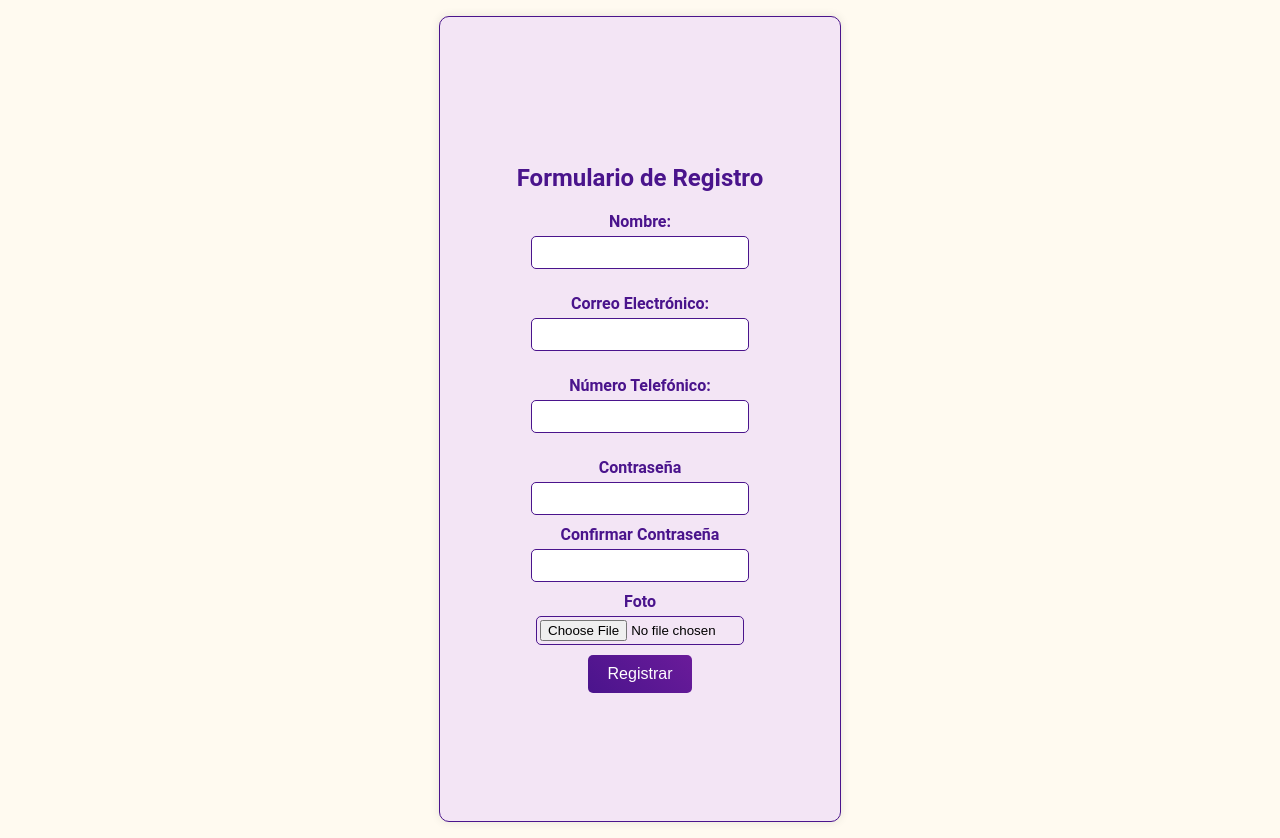
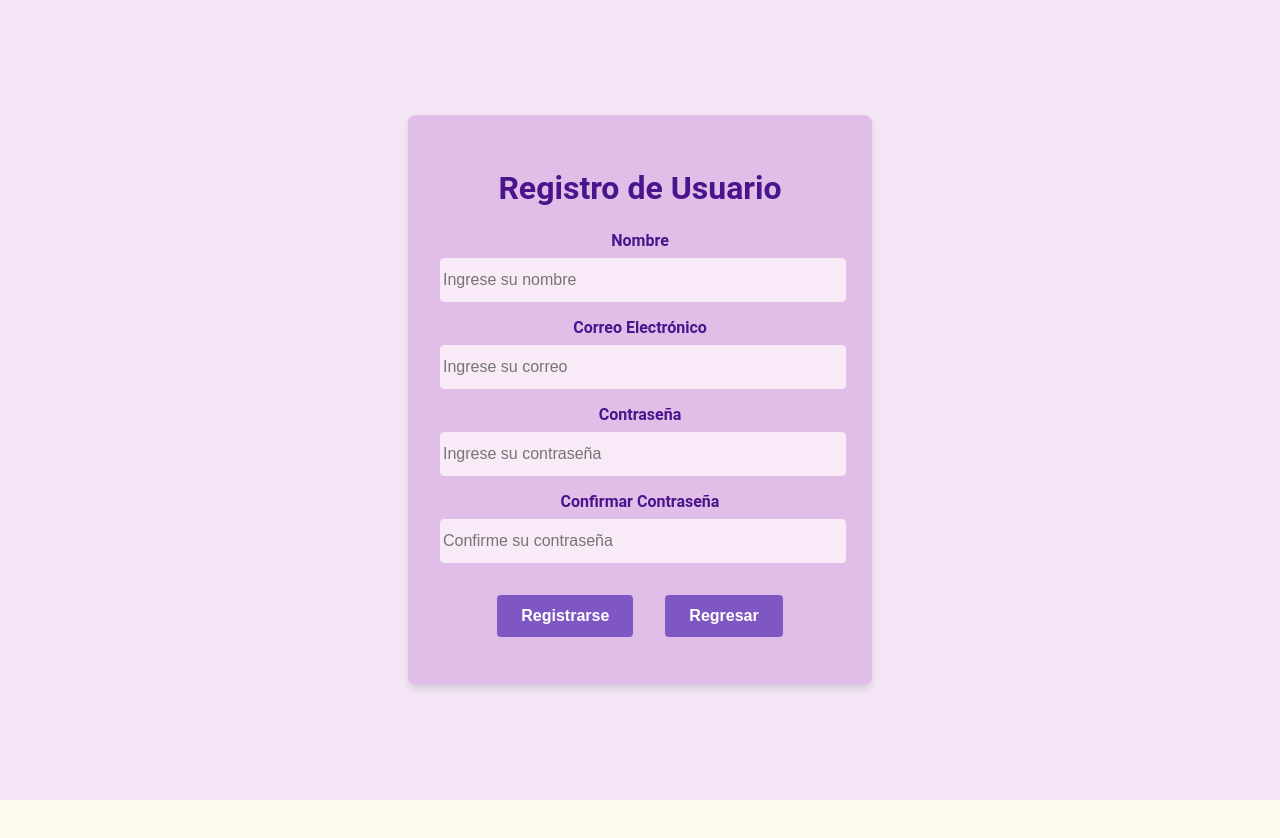
Before and after one commit to ElAdagioDeJP/E-Commerce_CercaMio, a React (Vite) app in the folder frontend/: page /registro in a window 1280 px wide. After the commit the page ends 800 px from the top, so only its background shows below. Built offline with nearby package versions, Linux system fonts and the light colour scheme.

Commit message:
upgrading the design of register page

```diff
--- a/frontend/src/Registro.css
+++ b/frontend/src/Registro.css
@@ -1,102 +1,110 @@
-/* Archivo: Registro.css */
-
-.registro-container {
-    max-width: 400px;
-    margin: 1rem auto;
-    padding-top: 2px;
-    padding-bottom: 2px;
-
-    border: 1px solid #4A148C;
-    border-radius: 10px;
-    box-shadow: 0 0 10px rgba(0, 0, 0, 0.1);
-    background-color: #7E57C2;
+/* General Container */
+.login-container {
+    display: flex;
+    justify-content: center;
+    align-items: center;
+    height: 100vh;
     background-color: #F3E5F5; /* Fondo general */
-    display: flex;
-    flex-direction: column;
-    align-items: center;
-    justify-content: center;
-    height: 100vh;
-    text-align: center;
+    margin: 0;
   }
 
-.registro-container h2 {
+  /* Card */
+  .login-card {
+    background-color: #E1BEE7; /* Fondo del cuadro */
+    padding: 2rem;
+    border-radius: 12px;
+    box-shadow: 0px 8px 15px rgba(0, 0, 0, 0.2);
     text-align: center;
-    margin-bottom: 20px;
-    color: #4A148C;
+    width: 100%;
+    max-width: 450px;
+    animation: fadeIn 0.5s ease-in-out;
   }
 
-.registro-container form {
-    display: flex;
-    flex-direction: column;
-    align-items: center;
+  /* Animación */
+  @keyframes fadeIn {
+    from {
+      opacity: 0;
+      transform: translateY(-10px);
+    }
+    to {
+      opacity: 1;
+      transform: translateY(0);
+    }
   }
 
-.registro-container label {
-    margin-bottom: 5px;
+  /* Title */
+  .login-title {
+    color: #4A148C; /* Texto principal */
+    font-size: 2.5rem;
     font-weight: bold;
-    color: #4A148C;
+    margin-bottom: 1.5rem;
+    text-shadow: 1px 1px 2px rgba(0, 0, 0, 0.3);
   }
 
-.registro-container input {
-    margin-bottom: 15px;
-    padding: 10px;
-    border: 1px solid #4A148C;
-    border-radius: 5px;
-    padding: 8px;
-    width: 200px;
-    margin-bottom: 10px;
+  /* Labels */
+  .login-label {
+    display: block;
+    color: #4A148C; /* Texto principal */
+    font-weight: 600;
+    margin-bottom: 0.5rem;
+    font-size: 1rem;
+    text-align: left;
   }
 
-.registro-container input[type="file"] {
-    padding: 3px;
+  /* Inputs */
+  .login-input {
+    width: 100%;
+    padding: 0.75rem;
+    margin-bottom: 1.2rem;
+    border: 1px solid #D1C4E9;
+    border-radius: 6px;
+    background-color: #F8EAF6; /* Fondo de los inputs */
+    font-size: 1rem;
+    color: #4A148C;
+    transition: border-color 0.3s ease;
   }
 
-.registro-container button {
-    padding: 10px;
-    border: none;
-    border-radius: 5px;
-    background: linear-gradient(45deg, #4A148C, #6A1B9A); /* Colores de ejemplo */
-    color: white;
-    font-size: 16px;
-    cursor: pointer;
-    padding: 10px 20px;
+  .login-input:focus {
+    border-color: #7E57C2; /* Border en foco */
+    outline: none;
+    box-shadow: 0px 0px 4px rgba(126, 87, 194, 0.5);
   }
 
-.registro-container button:hover {
-    background: linear-gradient(45deg, #6A1B9A, #4A148C); /* Colores de ejemplo */
+  /* Buttons */
+  .login-button {
+    background-color: #7E57C2; /* Fondo del botón */
+    color: #FFFFFF; /* Texto del botón */
+    padding: 0.8rem 1.5rem;
+    border: none;
+    border-radius: 6px;
+    font-size: 1rem;
+    font-weight: bold;
+    cursor: pointer;
+    transition: background-color 0.3s ease, transform 0.2s ease;
   }
 
-.foto-preview {
-    margin-top: 15px;
-    max-width: 100%;
-    height: auto;
-    border-radius: 5px;
+  .login-button:hover {
+    background-color: #6A1B9A; /* Hover del botón */
+    transform: scale(1.05);
   }
 
-form {
-    display: flex;
-    flex-direction: column;
-    align-items: center;
+  .login-button:active {
+    transform: scale(0.98);
   }
 
-.form-group {
-    display: flex;
-    flex-direction: column;
-    align-items: center;
-    margin-bottom: 15px;
+  /* Footer */
+  .login-footer {
+    margin-top: 1rem;
+    color: #4A148C; /* Texto del pie */
+    font-size: 0.9rem;
   }
 
-label {
-    margin-bottom: 5px;
+  .login-footer a {
+    color: #7E57C2; /* Color del enlace */
+    text-decoration: none;
+    font-weight: bold;
   }
 
-input {
-    padding: 8px;
-    width: 200px;
-    margin-bottom: 10px;
+  .login-footer a:hover {
+    text-decoration: underline;
   }
-
-button {
-    padding: 10px 20px;
-    cursor: pointer;
-}
--- a/frontend/src/Registro.jsx
+++ b/frontend/src/Registro.jsx
@@ -1,106 +1,105 @@
 import React, { useState } from 'react';
-import './Registro.css';
+import { useNavigate } from 'react-router-dom';
+import "./SesionUsuario.css";
 
-const Registro = () => {
+const RegistroUsuario = () => {
+  const navigate = useNavigate();
+
+  // Estados para manejar los datos del formulario
   const [formData, setFormData] = useState({
     nombre: '',
     email: '',
     password: '',
-    confirmPassword: '',
-    foto: null,
-    telefono: ''
+    confirmPassword: ''
   });
-  const [fotoPreview, setFotoPreview] = useState(null);
 
-  const handleChange = (e) => {
-    const { name, value, files } = e.target;
-    if (name === 'foto' && files.length > 0) {
-      const file = files[0];
-      setFormData({
-        ...formData,
-        [name]: file
-      });
-      setFotoPreview(URL.createObjectURL(file));
-    } else {
-      setFormData({
-        ...formData,
-        [name]: value
-      });
-    }
+  // Manejar cambios en los inputs
+  const handleInputChange = (e) => {
+    const { id, value } = e.target;
+    setFormData({ ...formData, [id]: value });
   };
 
-  const handleSubmit = (e) => {
+  // Manejar el envío del formulario
+  const handleRegisterClick = (e) => {
     e.preventDefault();
-    // Aquí puedes agregar la lógica para manejar el registro del usuario
-    console.log('Datos del formulario:', formData);
+
+    // Validación básica
+    if (!formData.nombre || !formData.email || !formData.password || !formData.confirmPassword) {
+      alert("Por favor, completa todos los campos.");
+      return;
+    }
+
+    if (formData.password !== formData.confirmPassword) {
+      alert("Las contraseñas no coinciden.");
+      return;
+    }
+
+    // Aquí podrías realizar una llamada al backend para registrar al usuario
+    console.log("Usuario registrado:", formData);
+
+    // Redirigir al inicio de sesión
+    navigate('/');
+  };
+
+  const handleBackClick = () => {
+    navigate('/');
   };
 
   return (
-    <div className="registro-container">
-      <h2>Formulario de Registro</h2>
-      <form action="/submit" method="post" onSubmit={handleSubmit}>
-        <div className="form-group">
-          <label htmlFor="nombre">Nombre:</label>
+    <div className="login-container">
+      <div className="login-card">
+        <h1 className="login-title">Registro de Usuario</h1>
+        <form>
+          <label htmlFor="nombre" className="login-label">Nombre</label>
           <input
             type="text"
             id="nombre"
-            name="nombre"
+            className="login-input"
+            placeholder="Ingrese su nombre"
             value={formData.nombre}
-            onChange={handleChange}
-            required
+            onChange={handleInputChange}
           />
-        </div>
-        <div className="form-group">
-          <label htmlFor="email">Correo Electrónico:</label>
+
+          <label htmlFor="email" className="login-label">Correo Electrónico</label>
           <input
             type="email"
             id="email"
-            name="email"
+            className="login-input"
+            placeholder="Ingrese su correo"
             value={formData.email}
-            onChange={handleChange}
-            required
+            onChange={handleInputChange}
           />
-        </div>
-        <div className="form-group">
-          <label htmlFor="telefono">Número Telefónico:</label>
-          <input
-            type="tel"
-            id="telefono"
-            name="telefono"
-            value={formData.telefono}
-            onChange={handleChange}
-            pattern="[0-9]{10}"
-            required
-          />
-        </div>
-        <label htmlFor="password">Contraseña</label>
+
+          <label htmlFor="password" className="login-label">Contraseña</label>
           <input
             type="password"
             id="password"
-          name="password"
+            className="login-input"
+            placeholder="Ingrese su contraseña"
             value={formData.password}
-          onChange={handleChange}
+            onChange={handleInputChange}
           />
-        <label htmlFor="confirmPassword">Confirmar Contraseña</label>
+
+          <label htmlFor="confirmPassword" className="login-label">Confirmar Contraseña</label>
           <input
             type="password"
             id="confirmPassword"
-          name="confirmPassword"
+            className="login-input"
+            placeholder="Confirme su contraseña"
             value={formData.confirmPassword}
-          onChange={handleChange}
+            onChange={handleInputChange}
           />
-        <label htmlFor="foto">Foto</label>
-        <input
-          type="file"
-          id="foto"
-          name="foto"
-          onChange={handleChange}
-        />
-        {fotoPreview && <img src={fotoPreview} alt="Vista previa" className="foto-preview" />}
-        <button type="submit">Registrar</button>
+
+          <button type="submit" className="login-button" onClick={handleRegisterClick}>
+            Registrarse
+          </button>
+          <button type="button" className="login-button" onClick={handleBackClick}>
+            Regresar
+          </button>
         </form>
+      </div>
     </div>
   );
 };
 
-export default Registro;
+export default RegistroUsuario;
```
Lines whose indentation alone changed are shown as unchanged.
